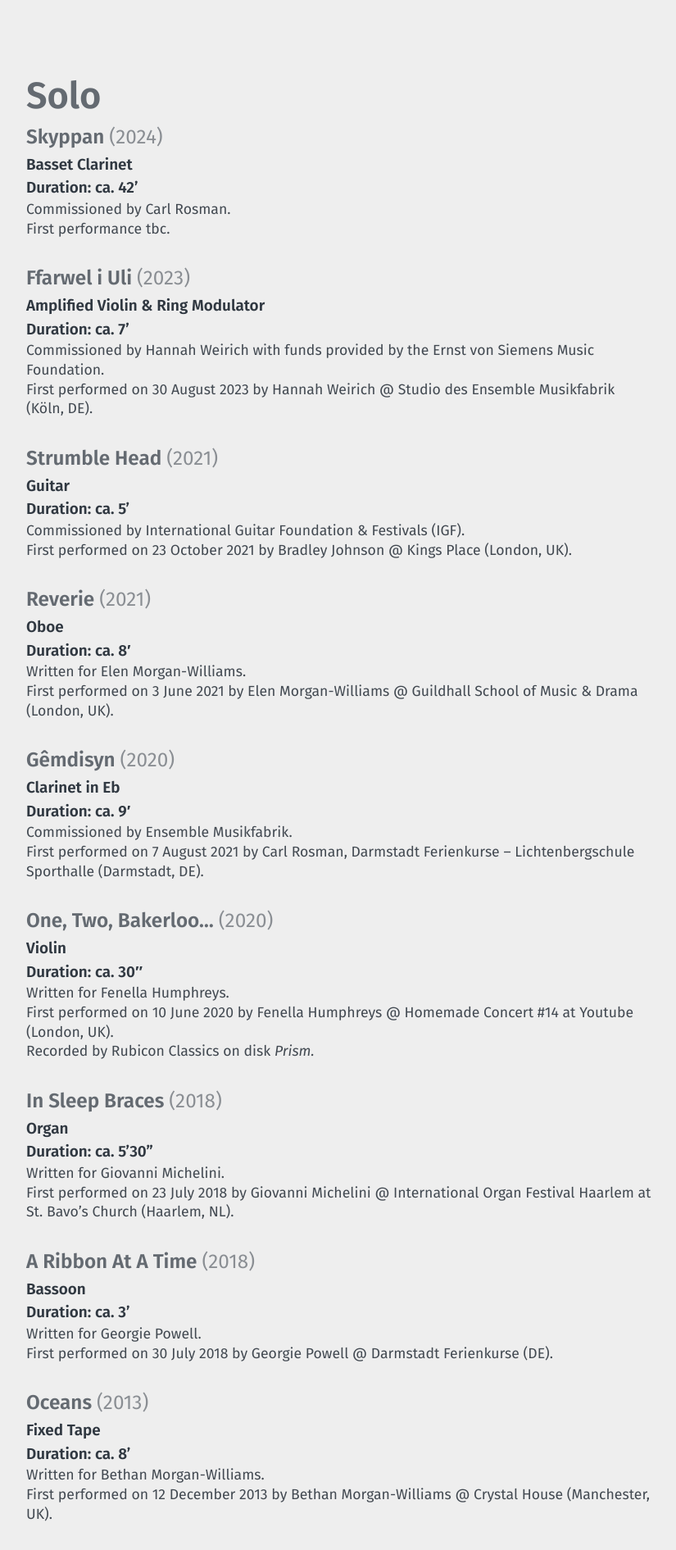
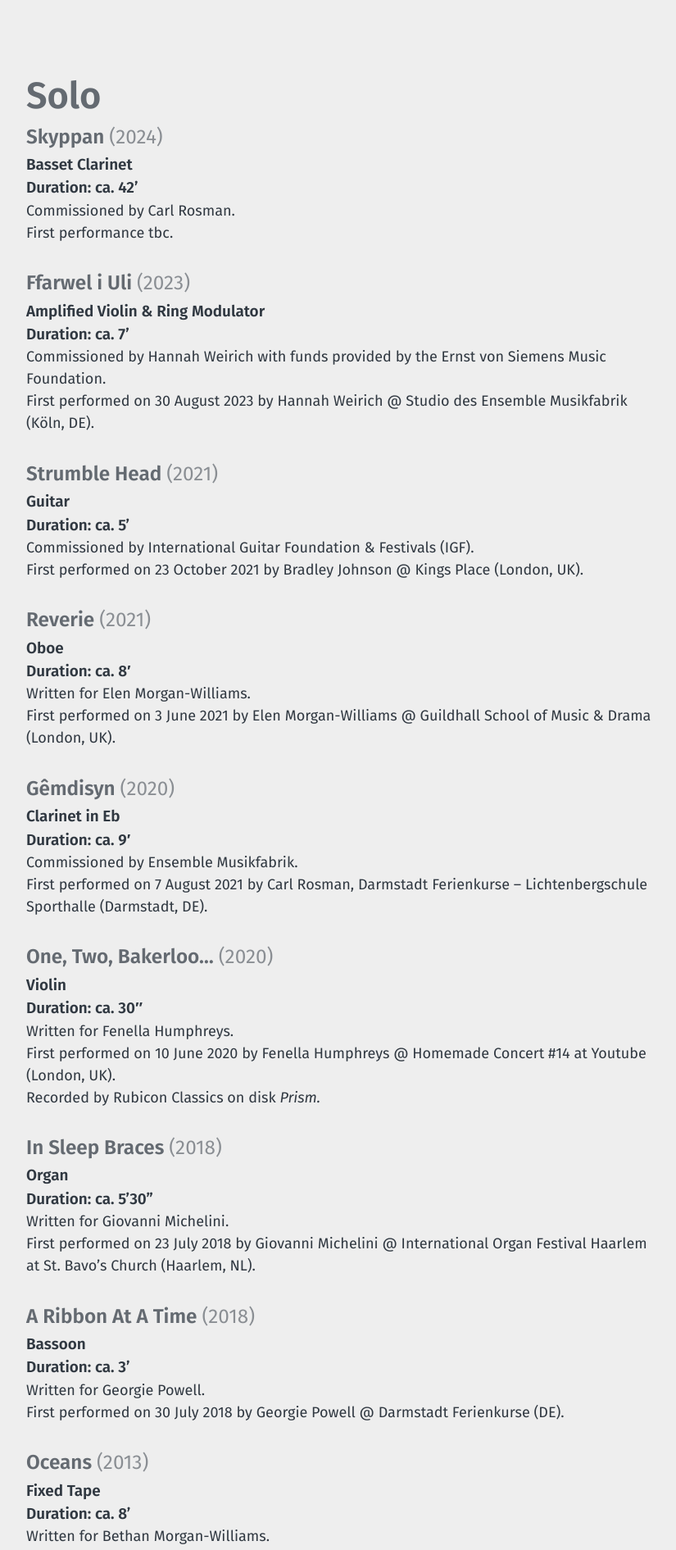
Before and after one commit to morganwilliamsb/website, a Jekyll site: the page built from works.md, in a window 1280 px wide. Shown: the part 396-2287 px from the top of the page at 82% size, without its empty margins (40-865 px from the left). Built offline with Jekyll 4.4.1, drawn with Linux system fonts in a browser that asks for light colours.

Commit message:
Update main.scss

```diff
--- a/assets/stylesheets/main.scss
+++ b/assets/stylesheets/main.scss
@@ -73,15 +73,6 @@
   font-weight: 600;
 }
 
-/* Keep definitions tight (your metadata lines) */
-.page-content .works-list dd {
-  margin: 0;
-  padding: 0;
-  line-height: 1.35;
-  font-size: 0.98em;
-  opacity: 0.9;
-}
-
 /* Instrumentation (first paragraph after title) */
 .page-content .works-list h4 + p {
   margin: 0;
@@ -97,13 +88,6 @@
   font-weight: 400;
 }
 
-/* Metadata: tight lines */
-.page-content .works-list dd {
-  line-height: 1.35;
-  font-size: 0.98;
-  opacity: 0.9;
-}
-
 /* THE ONLY spacing: between entries */
 .page-content .works-list dl {
   margin: 0.35rem 0 1.8rem 0; /* tiny gap before metadata, big gap after entry */
```
